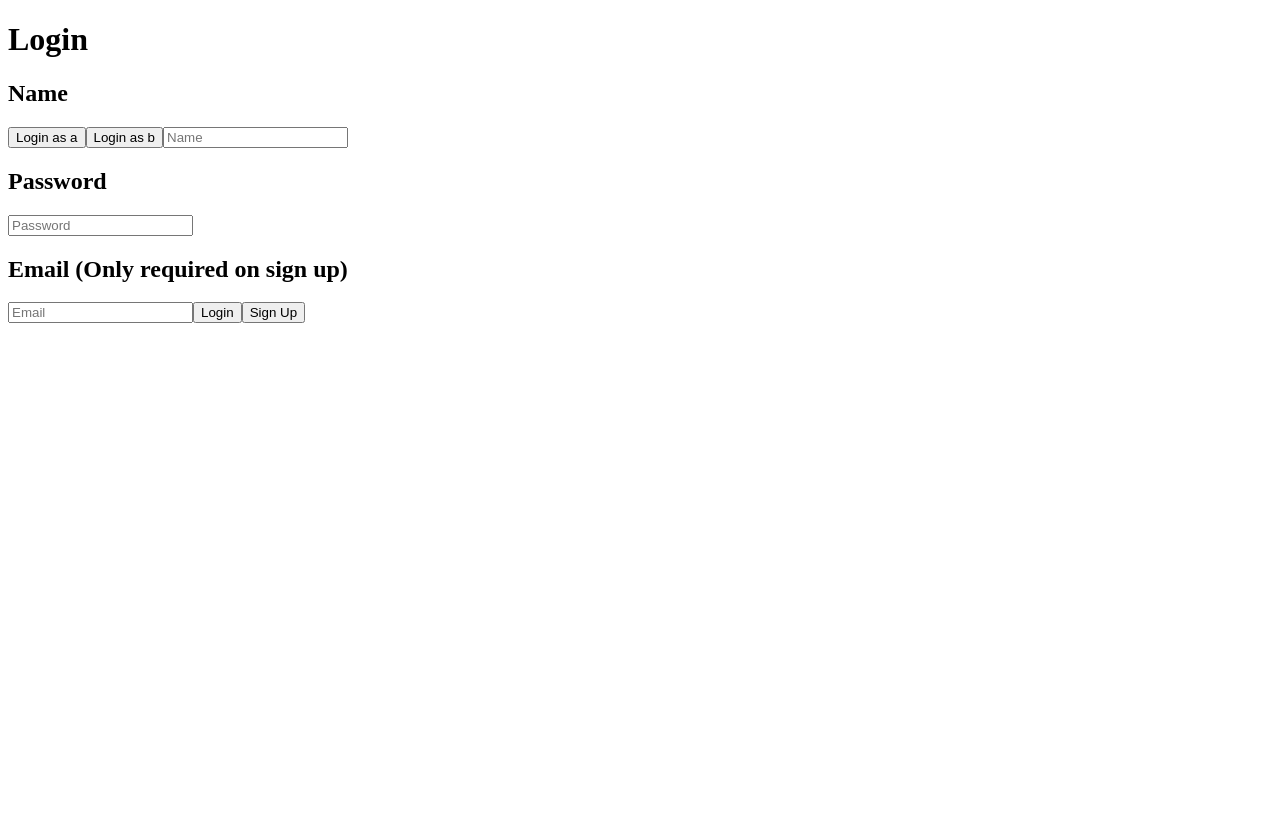
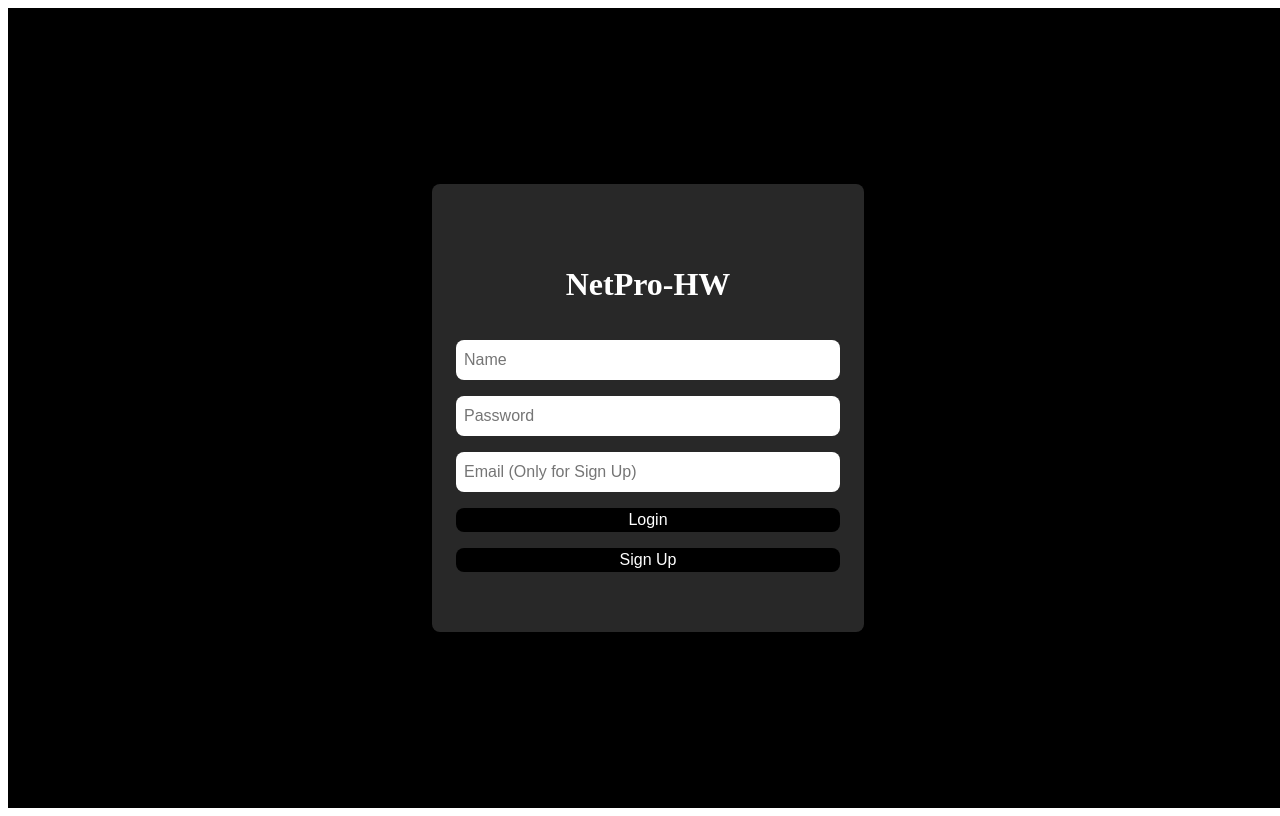
Before and after one commit to seungpyo/assignment-re, a React (Create React App) app in the folder client/: page / in a window 1280 px wide. Built offline with nearby package versions, Linux system fonts and the light colour scheme.

Commit message:
design improved

```diff
--- a/client/src/App.tsx
+++ b/client/src/App.tsx
@@ -8,9 +8,10 @@ import { useWebSocket } from "./context/wsContext";
 function App() {
   const [me, setMe] = useState<User | null>(null);
   const { wsConnect } = useWebSocket();
+  const debug = false;
   return (
     <>
-      {me ? (
+      {debug || me ? (
         <ChatScreen
           me={me}
           onLogout={() => {
@@ -21,7 +22,6 @@ function App() {
       ) : (
         <LoginScreen
           onLoginSuccess={({ user, token }) => {
-            console.log("App: Login success", user, token);
             ApiClient.setToken(token);
             wsConnect({ wsToken: token });
             setMe(user);
--- /dev/null
+++ b/client/src/atoms/MessageBubble.tsx
@@ -0,0 +1,69 @@
+import { Message } from "@seungpyo.hong/netpro-hw";
+
+interface MessageBubbleProps {
+  message: Message;
+  mine: boolean;
+}
+
+const MessageBubble = ({ message, mine }: MessageBubbleProps) => {
+  return (
+    <div>
+      <div
+        style={{
+          display: "flex",
+          justifyContent: mine ? "flex-end" : "flex-start",
+        }}
+      >
+        <div
+          style={{
+            display: "flex",
+            flexDirection: "column",
+            alignItems: mine ? "flex-end" : "flex-start",
+            padding: 8,
+            borderRadius: 8,
+          }}
+        >
+          <h3 style={{ color: "white" }}>{message.sender.name}</h3>
+          <div
+            style={{
+              ...styles.messageBubble,
+              backgroundColor: mine ? "green" : "blue",
+              alignItems: mine ? "flex-end" : "flex-start",
+              width: "fit-content",
+              maxWidth: "70%",
+              height: "fit-content",
+              paddingTop: 2,
+              paddingBottom: 2,
+              paddingLeft: 16,
+              paddingRight: 16,
+            }}
+          >
+            <p style={{ color: "white" }}>{message.content}</p>
+          </div>
+          <p
+            style={{
+              color: "white",
+              fontSize: 12,
+              textAlign: mine ? "right" : "left",
+            }}
+          >
+            {message.createdAt}
+          </p>
+        </div>
+      </div>
+    </div>
+  );
+};
+
+const styles: { [key: string]: React.CSSProperties } = {
+  messageBubble: {
+    display: "flex",
+    flexDirection: "column",
+    // alignItems: "center",
+    // padding: 8,
+    // margin: 12,
+    borderRadius: 8,
+  },
+};
+
+export default MessageBubble;
--- a/client/src/molecules/ChannelList.tsx
+++ b/client/src/molecules/ChannelList.tsx
@@ -33,7 +33,7 @@ const ChannelList = ({
 
   return (
     <div style={styles.channelList}>
-      <h2>Channels</h2>
+      <h2 style={{ color: "white" }}>Channels</h2>
       <button onClick={() => setShowChannelCreateDialog(true)}>
         Create Channel
       </button>
@@ -99,9 +99,8 @@ const ChannelList = ({
           </button>
         </div>
       ) : null}
-      <ul>
       {channels.map((channel) => (
-          <li
+        <div
           key={channel.id}
           style={{
             borderColor: currentChannel === channel ? "blue" : "black",
@@ -111,18 +110,20 @@ const ChannelList = ({
         >
           <h3>{channel.name}</h3>
           <h6>{channel.id}</h6>
-          </li>
+        </div>
       ))}
-      </ul>
     </div>
   );
 };
 
 const styles: { [key: string]: React.CSSProperties } = {
   channelList: {
-    backgroundColor: "lightgreen",
-    borderColor: "green",
-    borderWidth: 1,
+    backgroundColor: "#484848",
+    display: "flex",
+    flexDirection: "column",
+    alignItems: "center",
+    width: 320,
+    height: "100%",
   },
 };
 
--- a/client/src/molecules/ParticipantsList.tsx
+++ b/client/src/molecules/ParticipantsList.tsx
@@ -26,21 +26,22 @@ const ParticipantsList = ({ channel }: ChannelUserListProps) => {
   }, [channel]);
   return (
     <div style={styles.channelUserList}>
-      <h2>Participants</h2>
-      <ul>
-        {participants.map((participant) => (
-          <li key={participant.id}>{participant.name}</li>
-        ))}
-      </ul>
+      <h2 style={{ color: "white" }}>Participants</h2>
+      {participants.map((participant) => (
+        <h4 key={participant.id}>{participant.name}</h4>
+      ))}
     </div>
   );
 };
 
 const styles: { [key: string]: React.CSSProperties } = {
   channelUserList: {
+    backgroundColor: "#484848",
     display: "flex",
     flexDirection: "column",
     alignItems: "center",
+    width: 320,
+    height: "100%",
   },
 };
 
--- a/client/src/screens/Chat.tsx
+++ b/client/src/screens/Chat.tsx
@@ -10,6 +10,27 @@ interface ChatScreenProps {
   me: User;
   onLogout: () => void;
 }
+
+const dummyChannel: Channel = {
+  id: "1",
+  name: "Dummy Channel",
+  participants: [],
+  messages: (() => {
+    const messages = [];
+    for (let i = 0; i < 100; i++) {
+      messages.push({
+        id: i.toString(),
+        sender: {
+          id: i % 2 === 0 ? "1" : "2",
+          name: i % 2 === 0 ? "A" : "B",
+        },
+        content: `Message ${i}`,
+        timestamp: new Date().toISOString(),
+      });
+    }
+    return messages;
+  })(),
+};
 
 const ChatScreen = ({ me, onLogout }: ChatScreenProps) => {
   const [currentChannel, setCurrentChannel] = useState<Channel | null>(null);
@@ -50,6 +71,7 @@ const ChatScreen = ({ me, onLogout }: ChatScreenProps) => {
       });
     });
     registerWSCallback("text", (message) => {
+      console.log("WebSocketProvider: received message", message);
       setCurrentChannel((prev) => {
         if (!prev) {
           return null;
@@ -65,8 +87,17 @@ const ChatScreen = ({ me, onLogout }: ChatScreenProps) => {
     });
   }, [registerWSCallback]);
   return (
-    <div>
-      <h1>Chat</h1>
+    <div
+      style={{
+        backgroundColor: "#282828",
+        display: "flex",
+        flexDirection: "column",
+        width: "100vw",
+        height: "100vh",
+
+        // overflow: "hidden",
+      }}
+    >
       <div style={styles.chatScreenBody}>
         <ChannelList
           me={me}
@@ -78,15 +109,46 @@ const ChatScreen = ({ me, onLogout }: ChatScreenProps) => {
             setCurrentChannel({ ...channel, messages });
           }}
         />
-        {currentChannel ? (
-          <div>
-            <MessageList messages={currentChannel.messages ?? []} />
+        <div
+          style={{
+            width: "100%",
+            // height: "100%",
+          }}
+        >
+          <div
+            style={{
+              height: "calc(100vh - 80px)",
+              overflowY: "scroll",
+            }}
+          >
+            <MessageList me={me} messages={currentChannel?.messages ?? []} />
+          </div>
+          <div
+            style={{
+              display: "flex",
+              flexDirection: "row",
+              justifyContent: "space-between",
+              alignItems: "center",
+              padding: 8,
+            }}
+          >
             <input
+              style={{
+                width: "100%",
+                height: 40,
+                padding: 8,
+                borderRadius: 8,
+              }}
               type="text"
               placeholder="Message"
               onChange={(e) => setInputMessage(e.target.value)}
             />
             <button
+              style={{
+                padding: 8,
+                borderRadius: 8,
+                height: 40,
+              }}
               onClick={async () => {
                 if (isSending) {
                   return;
@@ -98,25 +160,12 @@ const ChatScreen = ({ me, onLogout }: ChatScreenProps) => {
                 });
                 setIsSending(false);
                 setInputMessage("");
-                setCurrentChannel((prev) => {
-                  if (!prev) {
-                    return null;
-                  }
-                  const messages = prev.messages ?? [];
-                  return {
-                    ...prev,
-                    messages: [
-                      ...messages.filter((m) => m.id !== message.id),
-                      message,
-                    ].sort((a, b) => a.createdAt.localeCompare(b.createdAt)),
-                  };
-                });
               }}
             >
               {isSending ? "Sending..." : "Send"}
             </button>
           </div>
-        ) : null}
+        </div>
         <ParticipantsList channel={currentChannel} />
       </div>
     </div>
@@ -125,9 +174,12 @@ const ChatScreen = ({ me, onLogout }: ChatScreenProps) => {
 
 const styles: { [key: string]: React.CSSProperties } = {
   chatScreenBody: {
+    alignItems: "flex-end",
+    // alignContent: "space-between",
+    justifyContent: "space-between",
     display: "flex",
+    flex: 1,
     flexDirection: "row",
-    alignItems: "center",
   },
 };
 
--- a/client/src/screens/Login.tsx
+++ b/client/src/screens/Login.tsx
@@ -31,49 +31,51 @@ const LoginScreen = ({ onLoginSuccess, onSignUpSuccess }: LoginScreenProps) => {
   const [email, setEmail] = useState("");
 
   return (
-    <div>
-      <h1>Login</h1>
-      <h2> Name </h2>
-      <button
-        onClick={async () => {
-          await loginAs({
-            name: "a",
-            password: "a",
-            onLoginSuccess,
-          });
+    <div
+      style={{
+        alignItems: "center",
+        backgroundColor: "black",
+        display: "flex",
+        justifyContent: "center",
+        height: "100vh",
+        width: "100vw",
       }}
     >
-        Login as a
-      </button>
-      <button
-        onClick={async () => {
-          await loginAs({
-            name: "b",
-            password: "b",
-            onLoginSuccess,
-          });
+      <div
+        style={{
+          alignContent: "center",
+          backgroundColor: "#282828",
+          borderRadius: 8,
+          display: "flex",
+          flexDirection: "column",
+          justifyContent: "center",
+          width: "30%",
+          height: "50%",
+          padding: 24,
+          gap: 16,
         }}
       >
-        Login as b
-      </button>
+        <h1 style={{ textAlign: "center", color: "white" }}>NetPro-HW</h1>
         <input
+          style={styles.input}
           type="text"
           placeholder="Name"
           onChange={(e) => setName(e.target.value)}
         />
-      <h2> Password </h2>
         <input
+          style={styles.input}
           type="password"
           placeholder="Password"
           onChange={(e) => setPassword(e.target.value)}
         />
-      <h2> Email (Only required on sign up)</h2>
         <input
+          style={styles.input}
           type="email"
-        placeholder="Email"
+          placeholder="Email (Only for Sign Up)"
           onChange={(e) => setEmail(e.target.value)}
         />
         <button
+          style={styles.button}
           onClick={async () => {
             await loginAs({ name, password, onLoginSuccess });
           }}
@@ -81,6 +83,7 @@ const LoginScreen = ({ onLoginSuccess, onSignUpSuccess }: LoginScreenProps) => {
           Login
         </button>
         <button
+          style={styles.button}
           onClick={async () => {
             const response = await ApiClient.signUp({
               name,
@@ -97,7 +100,31 @@ const LoginScreen = ({ onLoginSuccess, onSignUpSuccess }: LoginScreenProps) => {
           Sign Up
         </button>
       </div>
+    </div>
   );
 };
 
+const styles: { [key: string]: React.CSSProperties } = {
+  input: {
+    borderRadius: 8,
+    borderWidth: 0,
+    boxShadow: "none",
+    height: 24,
+    fontSize: 16,
+    outline: "none",
+    padding: 8,
+  },
+  button: {
+    backgroundColor: "black",
+    color: "white",
+    borderRadius: 8,
+    borderWidth: 0,
+    boxShadow: "none",
+    height: 24,
+    fontSize: 16,
+    outline: "none",
+    textAlign: "center",
+  },
+};
+
 export default LoginScreen;
```
Also changed, not shown: client/src/molecules/MessageList.tsx (+18 -32 lines), 1 other file (tests, documents, lock files or other folders). Lines whose indentation alone changed are shown as unchanged.
